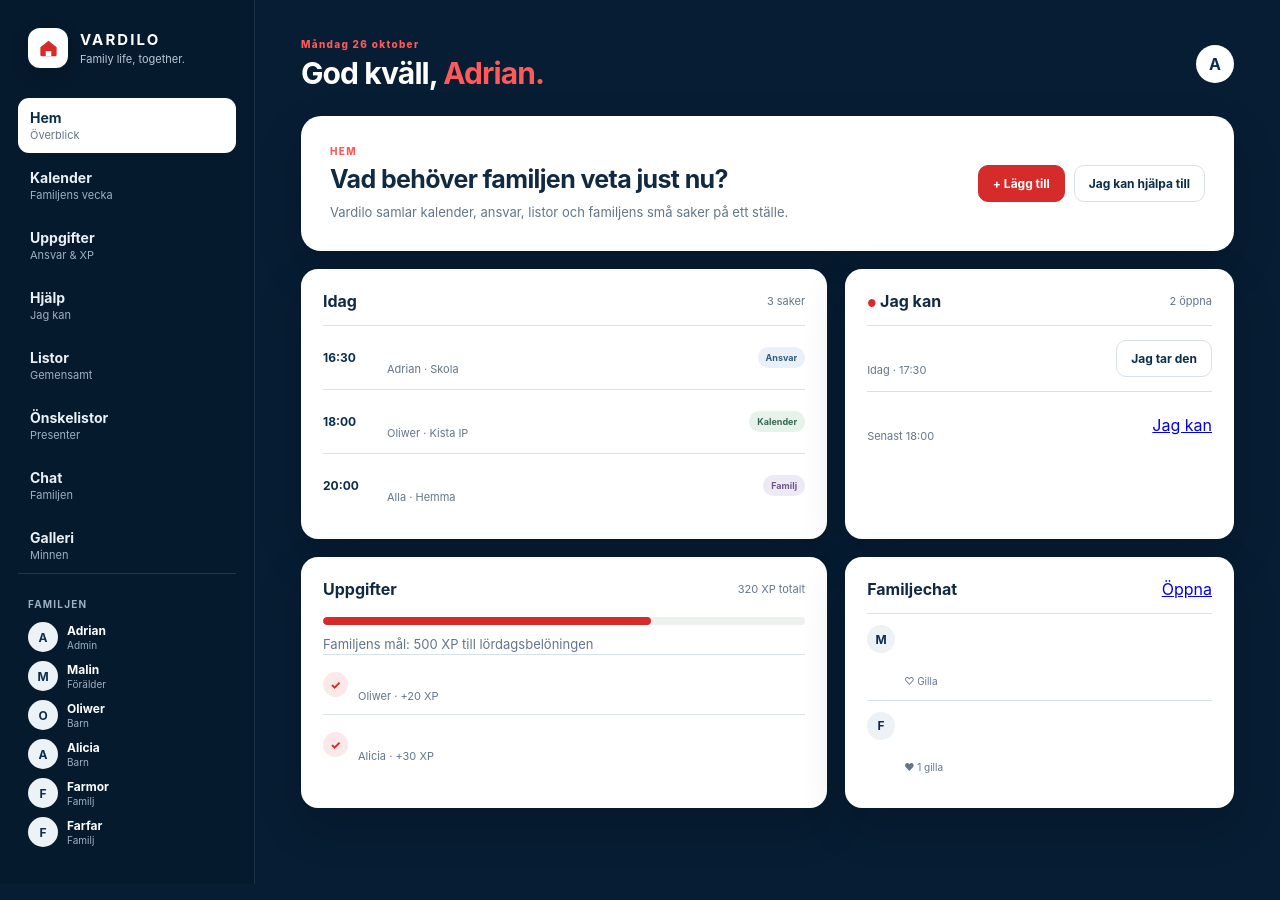
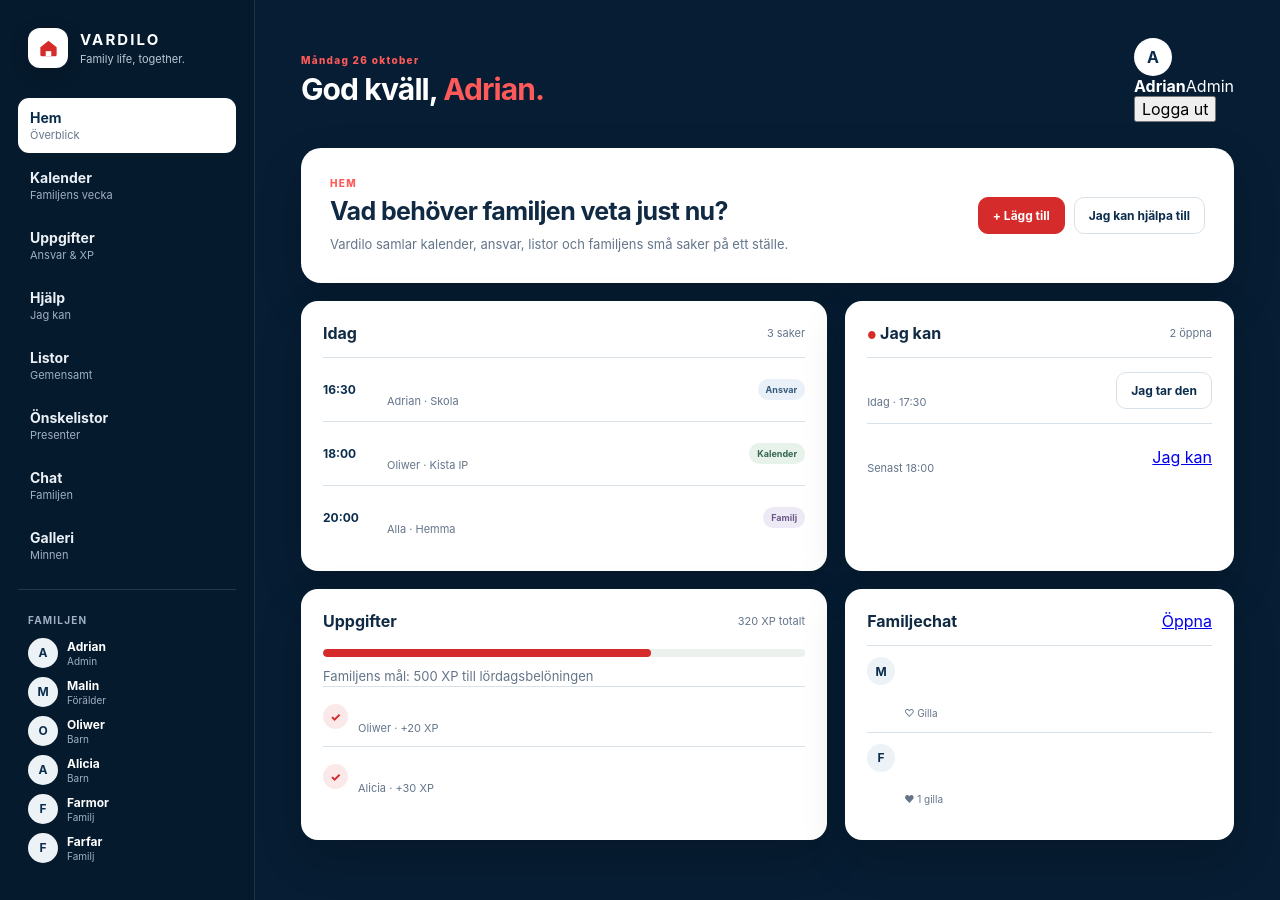
Before and after one commit to AdrianAmbjorn/Vardilo, a Next.js app: page / in a window 1280 px wide. Both pictures are taken after a click on the button "Öppna profilmeny". Built offline with nearby package versions, Linux system fonts and the light colour scheme.

Commit message:
Add working profile menu and Supabase sign-out

```diff
--- a/app/page.tsx
+++ b/app/page.tsx
@@ -1,7 +1,9 @@
 "use client";
 
 import Link from "next/link";
+import { useRouter } from "next/navigation";
 import { useState } from "react";
+import { createClient } from "@/lib/supabase/client";
 
 const navItems = [
   ["Hem", "Överblick", "/"],
@@ -33,8 +35,21 @@ function HouseIcon() {
 }
 
 export default function Home() {
+  const router = useRouter();
   const [showAdd, setShowAdd] = useState(false);
+  const [showProfile, setShowProfile] = useState(false);
   const [helpTaken, setHelpTaken] = useState(false);
+  const [loggingOut, setLoggingOut] = useState(false);
+
+  async function handleSignOut() {
+    if (loggingOut) return;
+    setLoggingOut(true);
+
+    const supabase = createClient();
+    await supabase.auth.signOut();
+    router.replace("/login");
+    router.refresh();
+  }
 
   return (
     <main className="shell">
@@ -76,7 +91,28 @@ export default function Home() {
             <p className="eyebrow">Måndag 26 oktober</p>
             <h1>God kväll, <span className="red-text">Adrian.</span></h1>
           </div>
-          <button className="profile" type="button" aria-label="Öppna profil">A</button>
+          <div className="profile-wrap">
+            <button
+              className="profile"
+              type="button"
+              aria-label="Öppna profilmeny"
+              aria-expanded={showProfile}
+              onClick={() => setShowProfile((value) => !value)}
+            >
+              A
+            </button>
+            {showProfile && (
+              <div className="profile-menu" role="menu">
+                <div className="profile-menu-name">
+                  <strong>Adrian</strong>
+                  <span>Admin</span>
+                </div>
+                <button type="button" onClick={handleSignOut} disabled={loggingOut}>
+                  {loggingOut ? "Loggar ut..." : "Logga ut"}
+                </button>
+              </div>
+            )}
+          </div>
         </header>
 
         <section className="hero-card">
```
